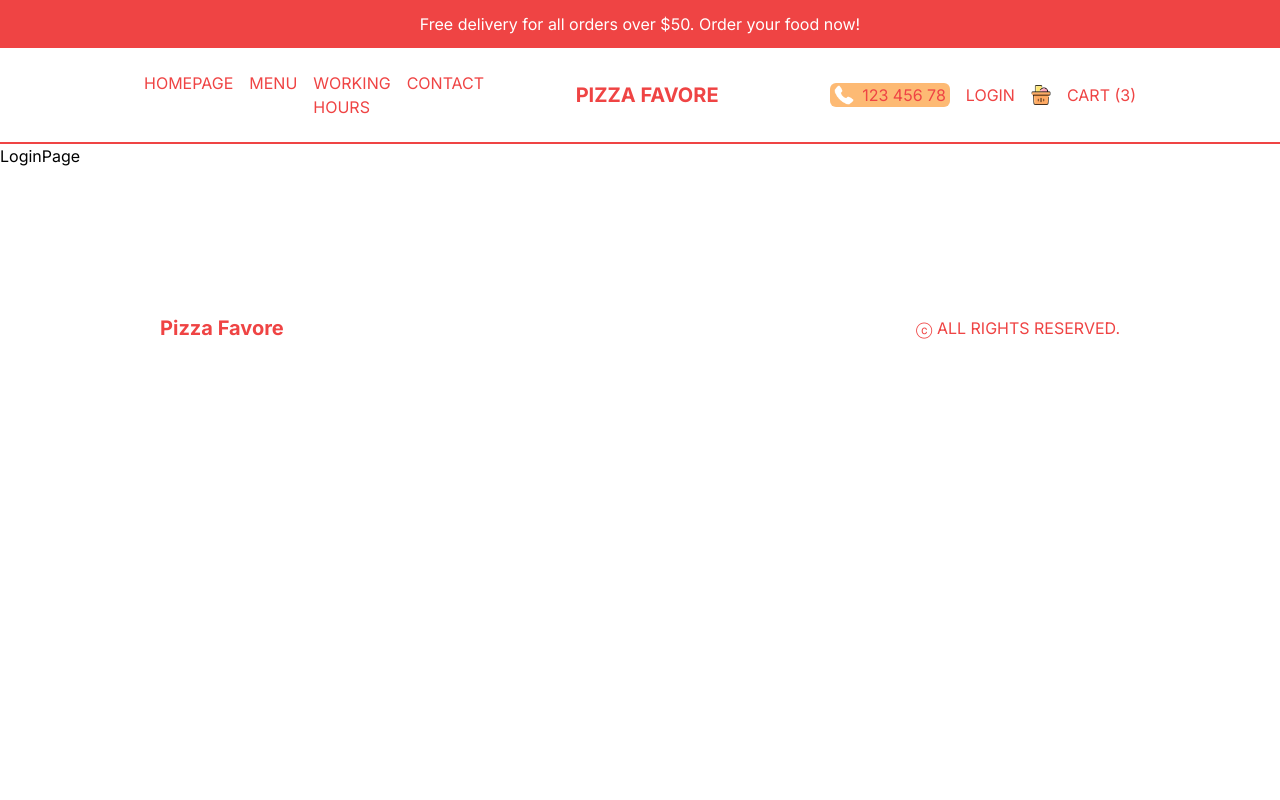
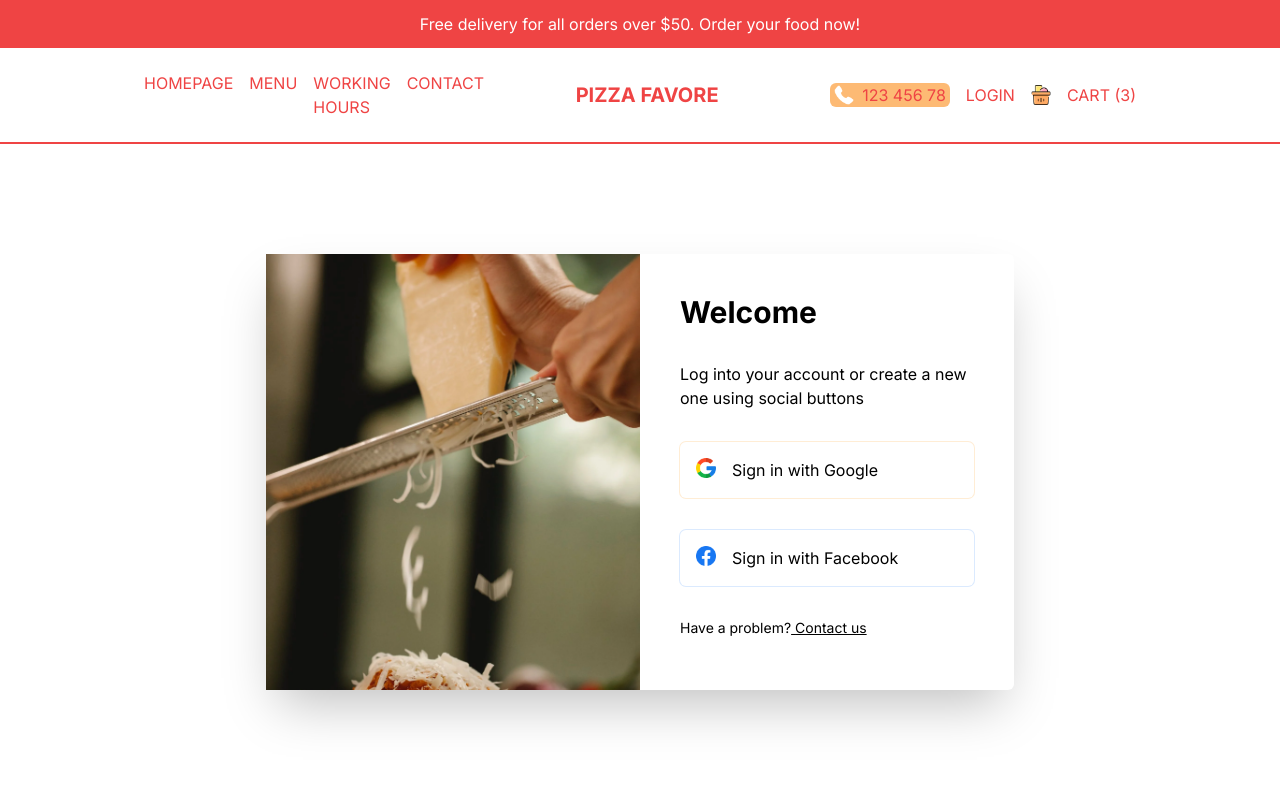
Before and after one commit to enes-erenn/pizza_favore, a Next.js app: page /login in a window 1280 px wide. Shown: the top 800 px of the page. Built offline with nearby package versions, Linux system fonts and the light colour scheme.

Commit message:
Added Login

```diff
--- a/src/app/login/page.tsx
+++ b/src/app/login/page.tsx
@@ -1,7 +1,51 @@
+import Image from "next/image";
+import Link from "next/link";
 import React from "react";
 
 const LoginPage = () => {
-  return <div>LoginPage</div>;
+  return (
+    <div className="p-4 h-[calc(100vh-6rem)] md:h-[calc(100vh-9rem)] flex items-center justify-center">
+      {/* BOX */}
+      <div className=" h-full shadow-2xl rounded-md flex flex-col md:flex-row md:h-[70%] md:w-full lg:w-[60%] 2xl:w-1/2">
+        {/* IMAGE CONTAINER */}
+        <div className="relative h-1/3 w-full md:h-full md:w-1/2">
+          <Image src="/loginBg.png" alt="" fill className="object-cover" />
+        </div>
+        {/* FORM CONTAINER */}
+        <div className="p-10 flex flex-col gap-8 md:w-1/2">
+          <h1 className="font-bold text-xl xl:text-3xl">Welcome</h1>
+          <p>Log into your account or create a new one using social buttons</p>
+          <button className="flex gap-4 p-4 ring-1 ring-orange-100 rounded-md">
+            <Image
+              src="/google.png"
+              alt=""
+              width={20}
+              height={20}
+              className="object-contain"
+            />
+            <span>Sign in with Google</span>
+          </button>
+          <button className="flex gap-4 p-4 ring-1 ring-blue-100 rounded-md">
+            <Image
+              src="/facebook.png"
+              alt=""
+              width={20}
+              height={20}
+              className="object-contain"
+            />
+            <span>Sign in with Facebook</span>
+          </button>
+          <p className="text-sm">
+            Have a problem?
+            <Link className="underline" href="/">
+              {" "}
+              Contact us
+            </Link>
+          </p>
+        </div>
+      </div>
+    </div>
+  );
 };
 
 export default LoginPage;
```
